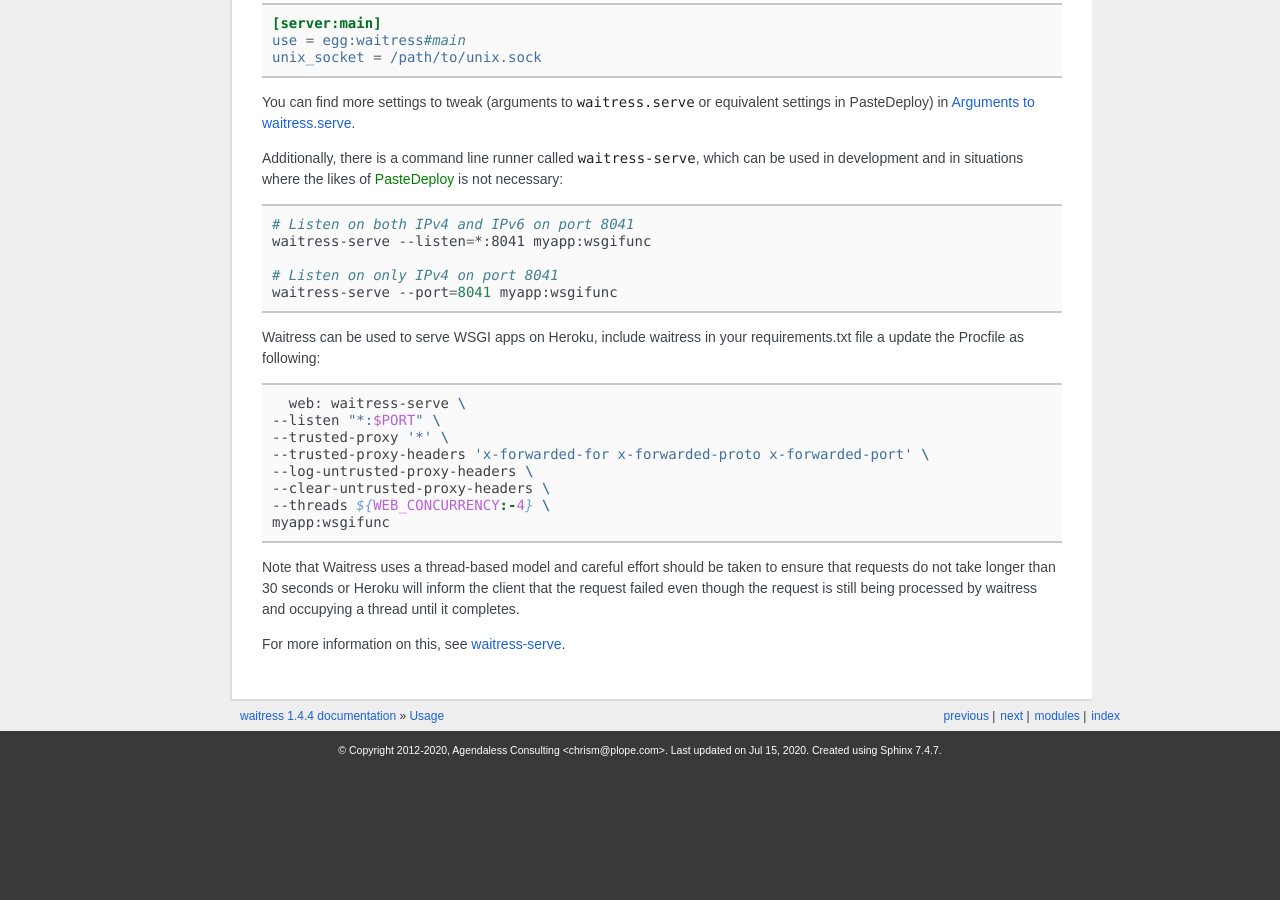
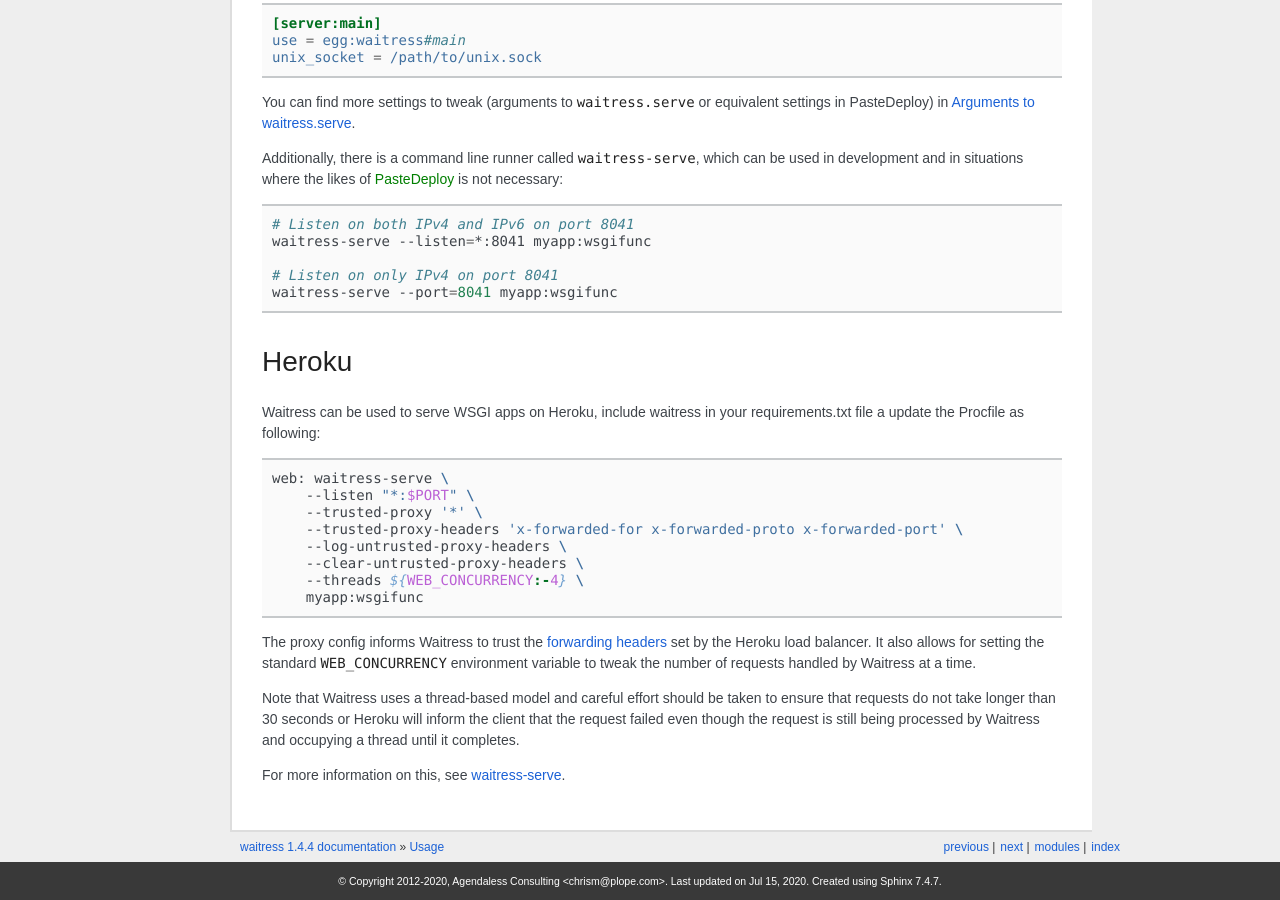
Before and after one commit to Pylons/waitress, a Sphinx documentation site: the page built from docs/usage.rst, in a window 1280 px wide and 900 px high, scrolled down 1064 px. Built offline with Sphinx 7.4.7, drawn with Linux system fonts in a browser that asks for light colours; some web fonts are replaced; before the commit the page ends 1833 px from its top, so only the background shows below that; some of the changed text lies outside the part shown.

Commit message:
add a dedicated section for handling heroku

```diff
--- a/docs/usage.rst
+++ b/docs/usage.rst
@@ -80,23 +80,25 @@ can be used in development and in situations where the likes of
     # Listen on only IPv4 on port 8041
     waitress-serve --port=8041 myapp:wsgifunc
 
-Waitress can be used to serve WSGI apps on Heroku, include waitress in your
-requirements.txt file a update the Procfile as following:
+Heroku
+------
+
+Waitress can be used to serve WSGI apps on Heroku, include waitress in your requirements.txt file a update the Procfile as following:
 
 .. code-block:: bash
 
-    web: waitress-serve \
-  --listen "*:$PORT" \
-  --trusted-proxy '*' \
-  --trusted-proxy-headers 'x-forwarded-for x-forwarded-proto x-forwarded-port' \
-  --log-untrusted-proxy-headers \
-  --clear-untrusted-proxy-headers \
-  --threads ${WEB_CONCURRENCY:-4} \
-  myapp:wsgifunc
+   web: waitress-serve \
+       --listen "*:$PORT" \
+       --trusted-proxy '*' \
+       --trusted-proxy-headers 'x-forwarded-for x-forwarded-proto x-forwarded-port' \
+       --log-untrusted-proxy-headers \
+       --clear-untrusted-proxy-headers \
+       --threads ${WEB_CONCURRENCY:-4} \
+       myapp:wsgifunc
 
-Note that Waitress uses a thread-based model and careful effort should be taken to ensure
-that requests do not take longer than 30 seconds or Heroku will inform the client that the
-request failed even though the request is still being processed by waitress and occupying
-a thread until it completes.
+The proxy config informs Waitress to trust the `forwarding headers <https://devcenter.heroku.com/articles/http-routing#heroku-headers>`_ set by the Heroku load balancer.
+It also allows for setting the standard ``WEB_CONCURRENCY`` environment variable to tweak the number of requests handled by Waitress at a time.
+
+Note that Waitress uses a thread-based model and careful effort should be taken to ensure that requests do not take longer than 30 seconds or Heroku will inform the client that the request failed even though the request is still being processed by Waitress and occupying a thread until it completes.
 
 For more information on this, see :ref:`runner`.
```
